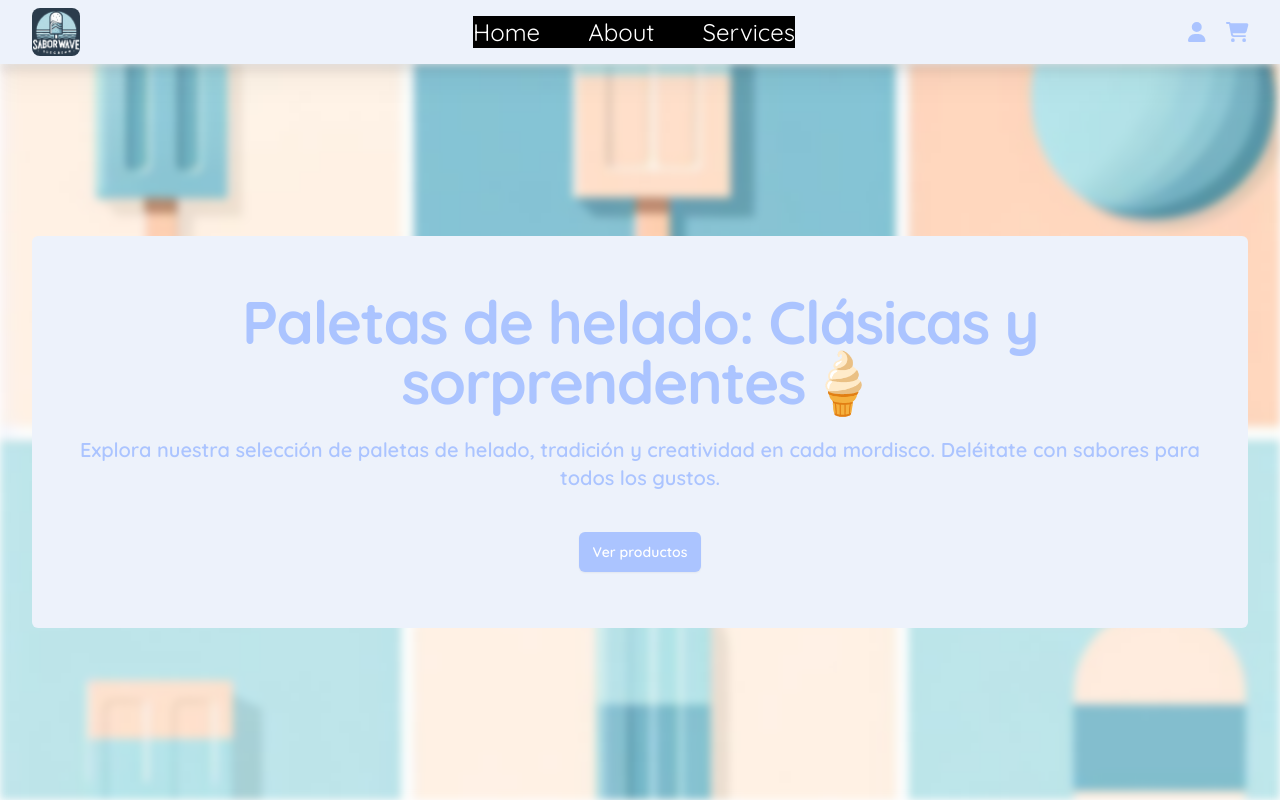
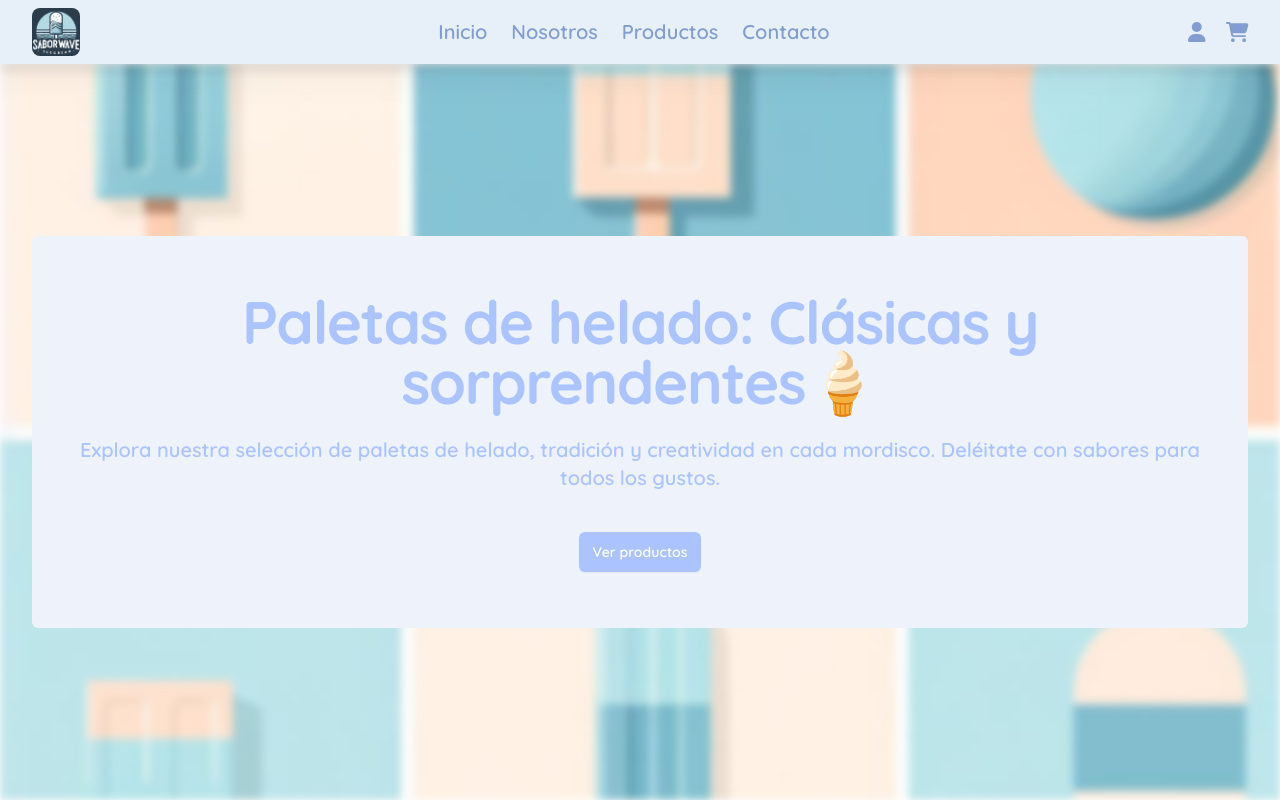
Before and after one commit to JoacoPuente/ProyectoIntegradorReact, a React (Vite) app: page / in a window 1280 px wide. Shown: the top 800 px of the page. Built offline with nearby package versions, Linux system fonts and the light colour scheme; what tailwindcss-animated would draw is missing.

Commit message:
Modificaciones Navbar

```diff
--- a/src/components/header/Header.jsx
+++ b/src/components/header/Header.jsx
@@ -1,77 +1,26 @@
 import React from "react";
 import Logo from "../../../src/assets/imgs/logo.jpg";
 import { FontAwesomeIcon } from "@fortawesome/react-fontawesome";
-import {
-  faUser,
-  faCartShopping,
-  faBars,
-  faLessThan,
-} from "@fortawesome/free-solid-svg-icons";
+import { faUser, faCartShopping } from "@fortawesome/free-solid-svg-icons";
 import { MenuButton } from "../menuButton/MenuButton";
 import { Navbar } from "../navbar/Navbar";
 
 export const Header = () => {
   return (
-    <header className="fixed flex justify-center w-full h-16 bg-[#EDF2FB] z-50 top-0 drop-shadow-xl">
+    <header className="fixed top-0 z-50 flex justify-center w-full h-16 bg-waikawa-gray-100 drop-shadow-xl">
       <div className="container flex items-center justify-between max-w-screen-xl px-8 py-4 lg:justify-between">
         <MenuButton />
         <div className="inline-block mx-auto lg:mx-0">
           <img src={Logo} alt="Logo" className="w-12 rounded-lg" />
         </div>
         <Navbar />
-        {/* <nav>
-          <ul className="lg:flex gap-6 text-[#ABC4FF] font-semibold text-lg hidden">
-            <li>
-              <a
-                href="#"
-                className="relative hover:text-[#5C6B94] transition-color duration-300 group"
-              >
-                Inicio
-                <span className="absolute w-full h-0.5 bg-[#5C6B94] bottom-0 left-0 origin-left transform scale-x-0 transition-transform duration-300 group-hover:scale-x-100"></span>
-              </a>
-            </li>
-            <li>
-              <a
-                href="#"
-                className="relative hover:text-[#5C6B94] transition-color duration-300 group"
-              >
-                Nosotros
-                <span className="absolute w-full h-0.5 bg-[#5C6B94] bottom-0 left-0 origin-left transform scale-x-0 transition-transform duration-300 group-hover:scale-x-100"></span>
-              </a>
-            </li>
-            <li>
-              <a
-                href="#"
-                className="relative hover:text-[#5C6B94] transition-color duration-300 group"
-              >
-                Productos
-                <span className="absolute w-full h-0.5 bg-[#5C6B94] bottom-0 left-0 origin-left transform scale-x-0 transition-transform duration-300 group-hover:scale-x-100"></span>
-              </a>
-            </li>
-            <li>
-              <a
-                href="#"
-                className="relative hover:text-[#5C6B94] transition-color duration-300 group"
-              >
-                Contacto
-                <span className="absolute w-full h-0.5 bg-[#5C6B94] bottom-0 left-0 origin-left transform scale-x-0 transition-transform duration-300 group-hover:scale-x-100"></span>
-              </a>
-            </li>
-          </ul>
-        </nav> */}
-        <div className="flex gap-5 text-xl text-[#ABC4FF]">
-          <a
-            href="#"
-            className="text-[#ABC4FF] hover:text-[#5C6B94] transition-color duration-300"
-          >
+        <div className="flex gap-5 text-xl">
+          <button className="duration-300 text-waikawa-gray-500 hover:text-waikawa-gray-800 transition-color">
             <FontAwesomeIcon icon={faUser} />
-          </a>
-          <a
-            href="#"
-            className="text-[#ABC4FF] hover:text-[#5C6B94] transition-color duration-300"
-          >
+          </button>
+          <button className="duration-300 text-waikawa-gray-500 hover:text-waikawa-gray-800 transition-color">
             <FontAwesomeIcon icon={faCartShopping} />
-          </a>
+          </button>
         </div>
       </div>
     </header>
--- a/src/components/hero/Hero.jsx
+++ b/src/components/hero/Hero.jsx
@@ -5,11 +5,11 @@ export const Hero = () => {
   return (
     <div className="h-[calc(100vh-4rem)] mt-16 relative flex justify-center items-center px-8 ">
       <div
-        className="absolute inset-0 px-8 bg-center bg-cover blur-sm"
+        className="absolute inset-0 px-8 bg-center bg-cover blur-sm "
         style={{ backgroundImage: `url(${background})` }}
       ></div>
       <div className="relative text-center py-14 bg-[#EDF2FB] rounded-md px-8 max-w-screen-xl">
-        <h1 className="text-3xl font-extrabold tracking-tight text-[#ABC4FF] sm:text-6xl ">
+        <h1 className="text-3xl font-extrabold tracking-tight text-[#ABC4FF] sm:text-6xl">
           Paletas de helado: Clásicas y sorprendentes🍦
         </h1>
         <p className="mt-6 sm:text-xl leading-8 text-[#ABC4FF] font-semibold text-lg">
--- a/src/components/navbar/Navbar.jsx
+++ b/src/components/navbar/Navbar.jsx
@@ -7,21 +7,33 @@ export const Navbar = () => {
 
   return (
     <nav
-      className={`flex items-center justify-center ${
-        ctx.isMenuOpen ? "translate-x-0" : "translate-x-full"
-      } md:transform-none fixed top-20 right-0 bg-black w-1/2 p-12 transition-all duration-500 md:static md:w-auto md:p-0 ${
-        ctx.isMenuOpen ? "block" : "hidden"
-      } md:block`}
+      className={`flex items-center justify-center fixed top-16 left-0 w-1/2 h-screen bg-waikawa-gray-800 lg:block lg:static lg:top-0 lg:w-auto lg:h-auto lg:bg-waikawa-gray-100
+    ${ctx.isMenuOpen ? "block" : "hidden"} `}
     >
-      <ul className="flex flex-col items-center justify-center gap-12 md:flex-row">
-        <li className="text-2xl text-white cursor-pointer hover:text-orange-600">
-          Home
+      <ul className="flex flex-col items-center m-4 text-2xl font-semibold gap-7 text-waikawa-gray-50 sm:text-3xl lg:flex-row lg:gap-6 lg:text-xl lg:text-waikawa-gray-500">
+        <li>
+          <a href="#" className="relative lg:hover:text-waikawa-gray-800 group">
+            Inicio
+            <span className="absolute w-full h-0.5 bg-[#5C6B94] bottom-0 left-1/2 transform -translate-x-1/2 origin-center scale-x-0 transition-transform duration-300 group-hover:scale-x-100"></span>
+          </a>
         </li>
-        <li className="text-2xl text-white cursor-pointer hover:text-orange-600">
-          About
+        <li>
+          <a href="#" className="relative lg:hover:text-waikawa-gray-800 group">
+            Nosotros
+            <span className="absolute w-full h-0.5 bg-[#5C6B94] bottom-0 left-1/2 transform -translate-x-1/2 origin-center scale-x-0 transition-transform duration-300 group-hover:scale-x-100"></span>
+          </a>
         </li>
-        <li className="text-2xl text-white cursor-pointer hover:text-orange-600">
-          Services
+        <li>
+          <a href="#" className="relative lg:hover:text-waikawa-gray-800 group">
+            Productos
+            <span className="absolute w-full h-0.5 bg-[#5C6B94] bottom-0 left-1/2 transform -translate-x-1/2 origin-center scale-x-0 transition-transform duration-300 group-hover:scale-x-100"></span>
+          </a>
+        </li>
+        <li>
+          <a href="#" className="relative lg:hover:text-waikawa-gray-800 group">
+            Contacto
+            <span className="absolute w-full h-0.5 bg-[#5C6B94] bottom-0 left-1/2 transform -translate-x-1/2 origin-center scale-x-0 transition-transform duration-300 group-hover:scale-x-100"></span>
+          </a>
         </li>
       </ul>
     </nav>
--- a/tailwind.config.js
+++ b/tailwind.config.js
@@ -2,7 +2,25 @@
 export default {
   content: ["./index.html", "./src/**/*.{js,ts,jsx,tsx}"],
   theme: {
-    extend: {},
+    extend: {
+      colors: {
+        "waikawa-gray": {
+          50: "#f2f7fb",
+          100: "#e7f0f8",
+          200: "#d3e2f2",
+          300: "#b9cfe8",
+          400: "#9cb6dd",
+          500: "#839dd1",
+          600: "#6a7fc1",
+          700: "#6374ae",
+          800: "#4a5989",
+          900: "#414e6e",
+          950: "#262c40",
+        },
+
+        // Agrega más colores personalizados según sea necesario
+      },
+    },
   },
   plugins: [require("tailwindcss-animated")],
 };
```
